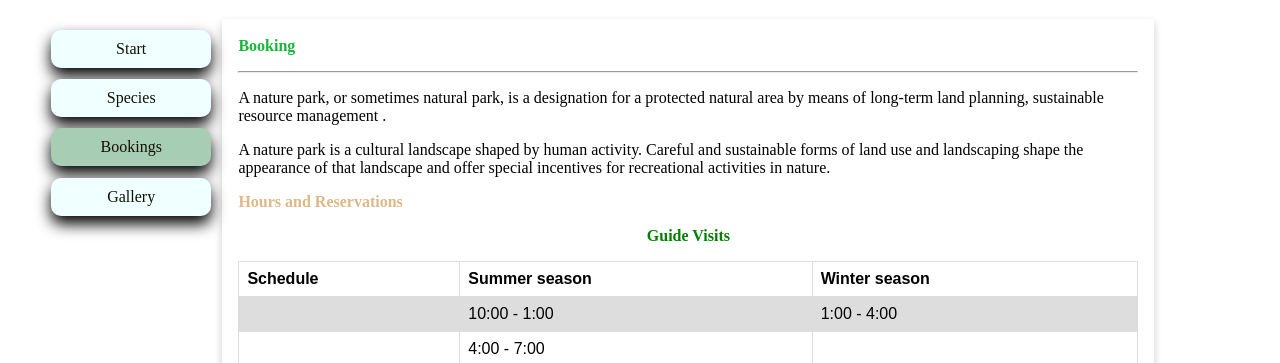
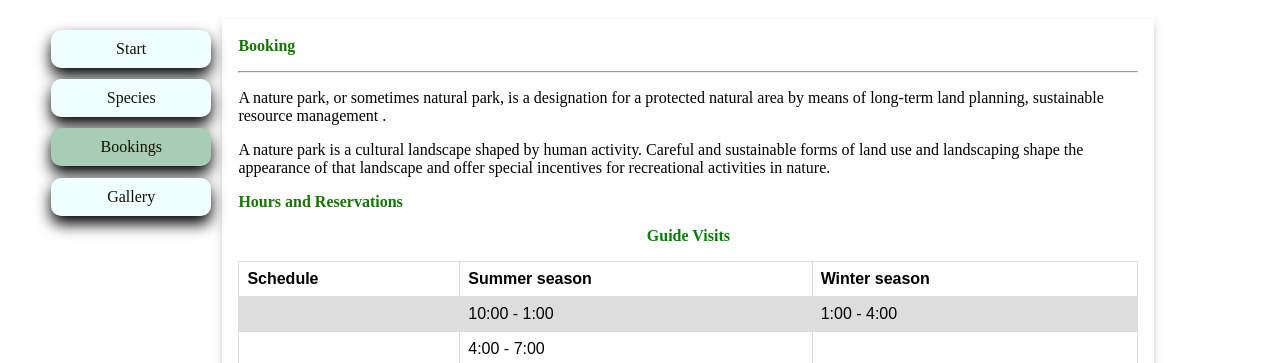
Before and after one commit to codedstar/NaturalPark, a website: page public_html/booking.html in a window 1280 px wide. Shown: the part 443-806 px from the top of the page. Drawn offline with Linux system fonts and the light colour scheme.

Commit message:
Added flexi from confistic v3

```diff
--- a/public_html/assets/css/style.css
+++ b/public_html/assets/css/style.css
@@ -64,14 +64,16 @@ Click nbfs://nbhost/SystemFileSystem/Templates/ClientSide/css.css to edit this t
     background-color: buttonface;
 }
 #text1{
-    color: rgb(23, 184, 58);
+    /*color: rgb(23, 184, 58);*/
     font-weight: bold;
+    color: #157701;
 }
 .booking{
     border-color: black;
 }
 .reservation p{
-    color: burlywood;
+    /*color: burlywood;*/
+    color: #157701;
     font-weight: bolder;
 }
 table {
```
